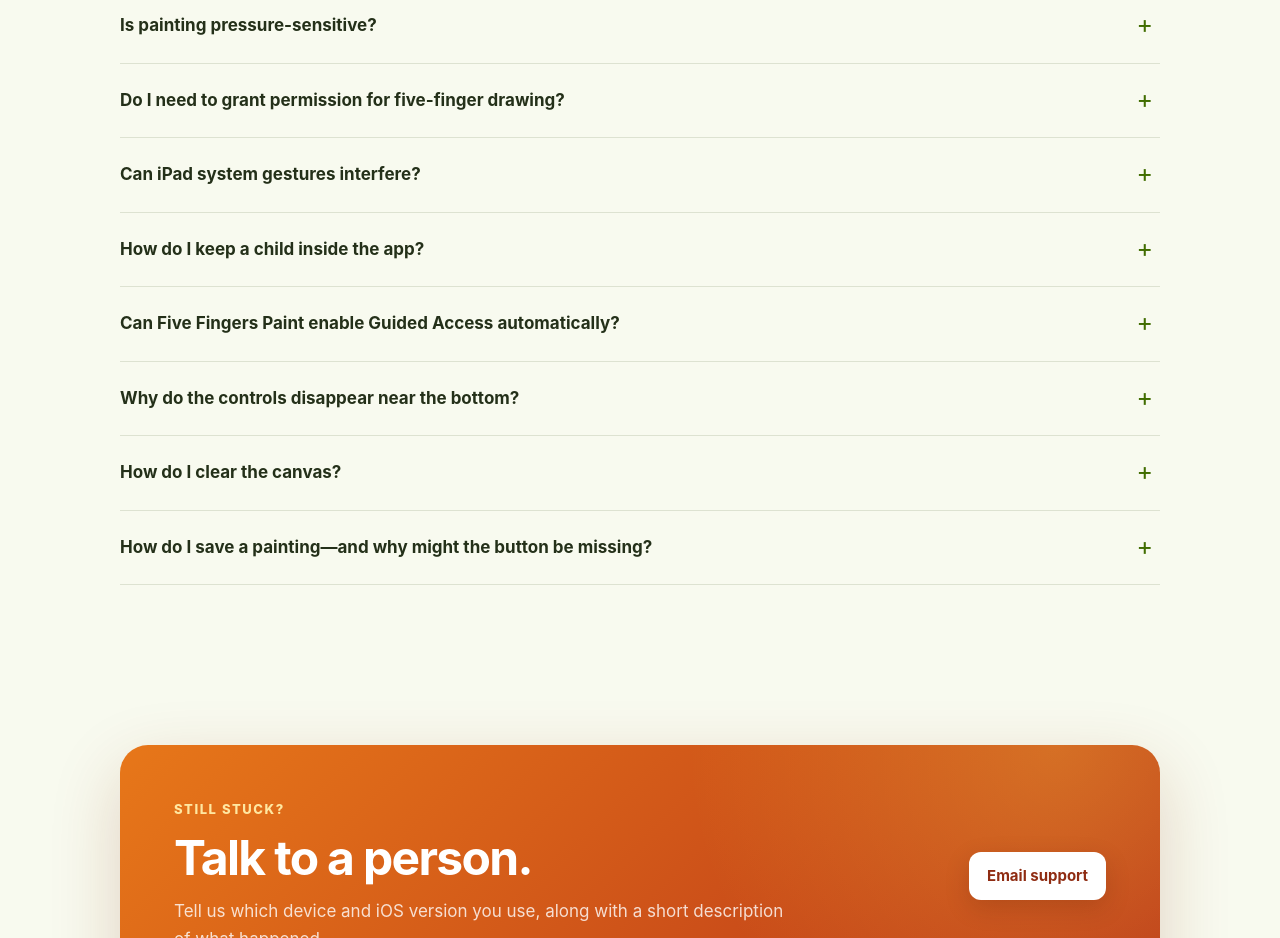
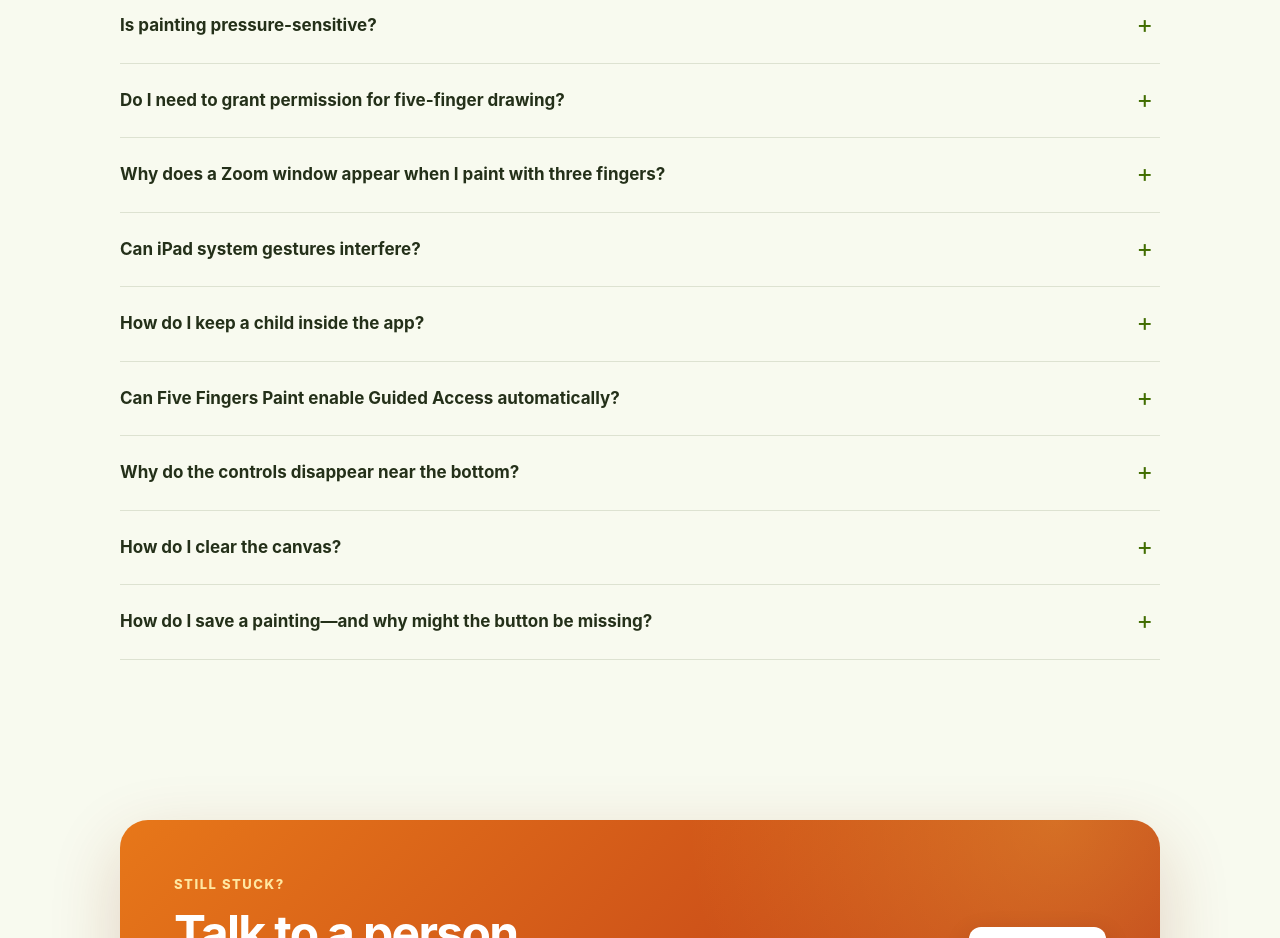
Before and after one commit to urosk/five-fingers-paint-support, a plain HTML site: page index.html in a window 1280 px wide. Shown: the part 3480-4418 px from the top of the page. Drawn offline with Linux system fonts and the light colour scheme.

Commit message:
Add Accessibility Zoom FAQ

```diff
--- a/index.html
+++ b/index.html
@@ -110,6 +110,7 @@
           <details><summary>How are colors assigned to fingers?</summary><p>The first finger uses the last paint puddle you tapped. Additional fingers receive the other unused palette colors in order. A finger keeps its assigned color for the whole stroke, even when paths cross.</p></details>
           <details><summary>Is painting pressure-sensitive?</summary><p>It responds to contact size, not pressure. iPhone and iPad report the approximate radius of each touch, and the app uses that to vary brush width. It also narrows the brush slightly during fast movement. This preserves the original effect without relying on the discontinued 3D Touch hardware.</p></details>
           <details><summary>Do I need to grant permission for five-finger drawing?</summary><p>No. Multi-touch is a normal iOS capability and requires no privacy permission. Five Fingers Paint enables it directly on the canvas.</p></details>
+          <details><summary>Why does a Zoom window appear when I paint with three fingers?</summary><p>Apple’s Accessibility Zoom uses three-finger gestures and can delay or interrupt painting. Five Fingers Paint shows a system warning that offers to turn Zoom off. For uninterrupted three-to-five-finger painting, choose <strong>Turn Off Zoom</strong>, or open <strong>Settings → Accessibility → Zoom</strong> and turn it off there.</p></details>
           <details><summary>Can iPad system gestures interfere?</summary><p>The app asks iPadOS to defer edge gestures, and its own paintboard and clear controls are kept away from the canvas. However, iPadOS can still reserve four- or five-finger gestures for switching apps. Guided Access is the reliable way to prevent that during a painting session.</p></details>
           <details><summary>How do I keep a child inside the app?</summary><p>Use Apple’s Guided Access. Enable it once in Settings → Accessibility, open the app, triple-click the top or Home button, leave Touch enabled, and start the session. This locks the device to Five Fingers Paint while preserving multi-touch drawing.</p></details>
           <details><summary>Can Five Fingers Paint enable Guided Access automatically?</summary><p>No. A normal App Store app cannot start Guided Access for you. A parent must enable and start it using the device controls. Automatic Single App Mode is limited to supervised, organization-managed devices.</p></details>
```
